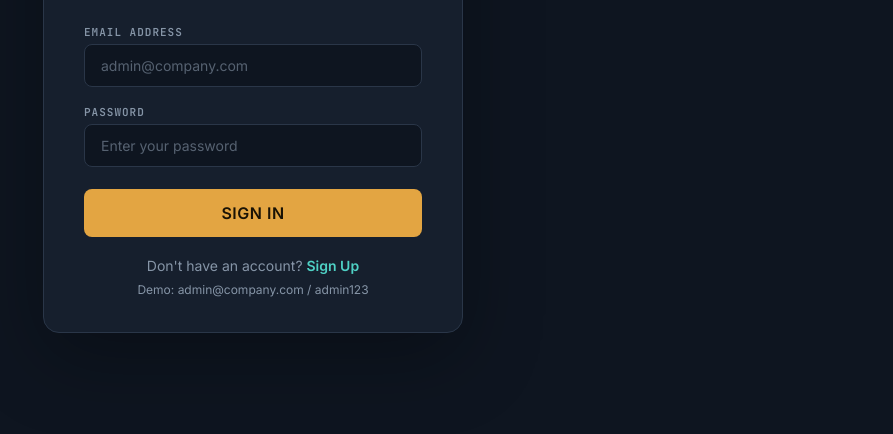
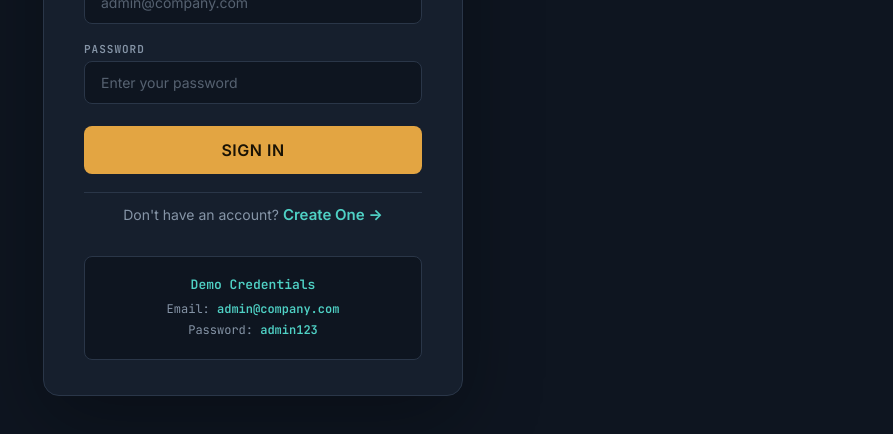
Before and after one commit to yabeshdexterity/asset-register-website, a plain HTML site: page login.html in a window 1280 px wide. Shown: the part 318-752 px from the top of the page, without its empty margins (387-1280 px from the left). Drawn offline with Linux system fonts and the light colour scheme; no server answers.

Commit message:
Update login.html

```diff
--- a/login.html
+++ b/login.html
@@ -46,11 +46,15 @@
 
             <div class="login-message" id="loginMessage"></div>
 
-            <div class="login-links">
-                <p>Don't have an account? <a href="signup.html">Sign Up</a></p>
-                <p style="margin-top:8px;font-size:12px;color:var(--muted);">
-                    Demo: admin@company.com / admin123
-                </p>
+            <!-- Sign Up Link - This is what you need! -->
+            <div class="signup-link">
+                <p>Don't have an account? <a href="signup.html">Create One</a></p>
+            </div>
+
+            <div class="demo-credentials">
+                <p><strong>Demo Credentials</strong></p>
+                <p>Email: <strong>admin@company.com</strong></p>
+                <p>Password: <strong>admin123</strong></p>
             </div>
         </div>
     </div>
@@ -218,21 +222,71 @@
             border: 1px solid rgba(76, 175, 80, 0.3);
         }
 
-        .login-links {
+        /* ============================================
+           SIGN UP LINK - This is the important part!
+        ============================================ */
+        .signup-link {
             text-align: center;
-            margin-top: 20px;
+            margin-top: 18px;
+            padding: 12px;
             font-size: 14px;
             color: var(--muted);
+            border-top: 1px solid var(--line);
         }
 
-        .login-links a {
+        .signup-link a {
             color: var(--teal);
             text-decoration: none;
-            font-weight: 600;
+            font-weight: 700;
+            font-size: 15px;
+            transition: all 0.3s;
+            display: inline-block;
         }
 
-        .login-links a:hover {
-            text-decoration: underline;
+        .signup-link a:hover {
+            color: var(--amber);
+            transform: scale(1.05);
+        }
+
+        .signup-link a::after {
+            content: " →";
+            transition: all 0.3s;
+        }
+
+        .signup-link a:hover::after {
+            transform: translateX(5px);
+        }
+
+        /* ============================================
+           DEMO CREDENTIALS
+        ============================================ */
+        .demo-credentials {
+            margin-top: 20px;
+            padding: 16px 20px;
+            background: var(--bg);
+            border: 1px solid var(--line);
+            border-radius: 8px;
+            text-align: center;
+        }
+
+        .demo-credentials p {
+            color: var(--muted);
+            font-size: 12px;
+            font-family: 'JetBrains Mono', monospace;
+            margin: 2px 0;
+            line-height: 1.6;
+        }
+
+        .demo-credentials p:first-child {
+            font-weight: 700;
+            color: var(--text);
+            font-size: 13px;
+            margin-bottom: 4px;
+        }
+
+        .demo-credentials strong {
+            color: var(--teal);
+            font-weight: 600;
         }
 
         .loading-spinner {
@@ -278,6 +332,9 @@
                 right: 12px;
                 font-size: 12px;
                 padding: 6px 14px;
+            }
+            .signup-link {
+                font-size: 13px;
             }
         }
     </style>
```
